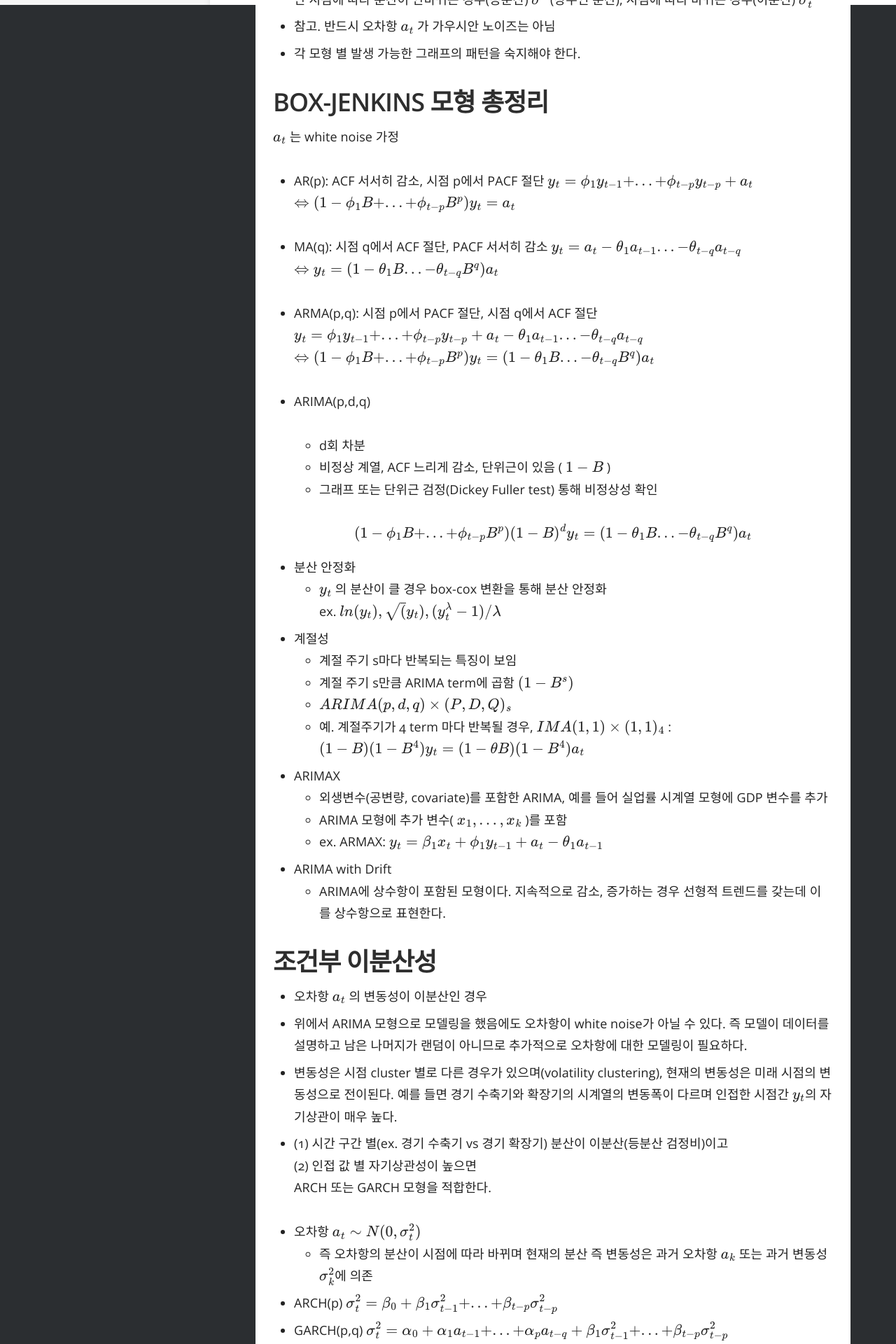
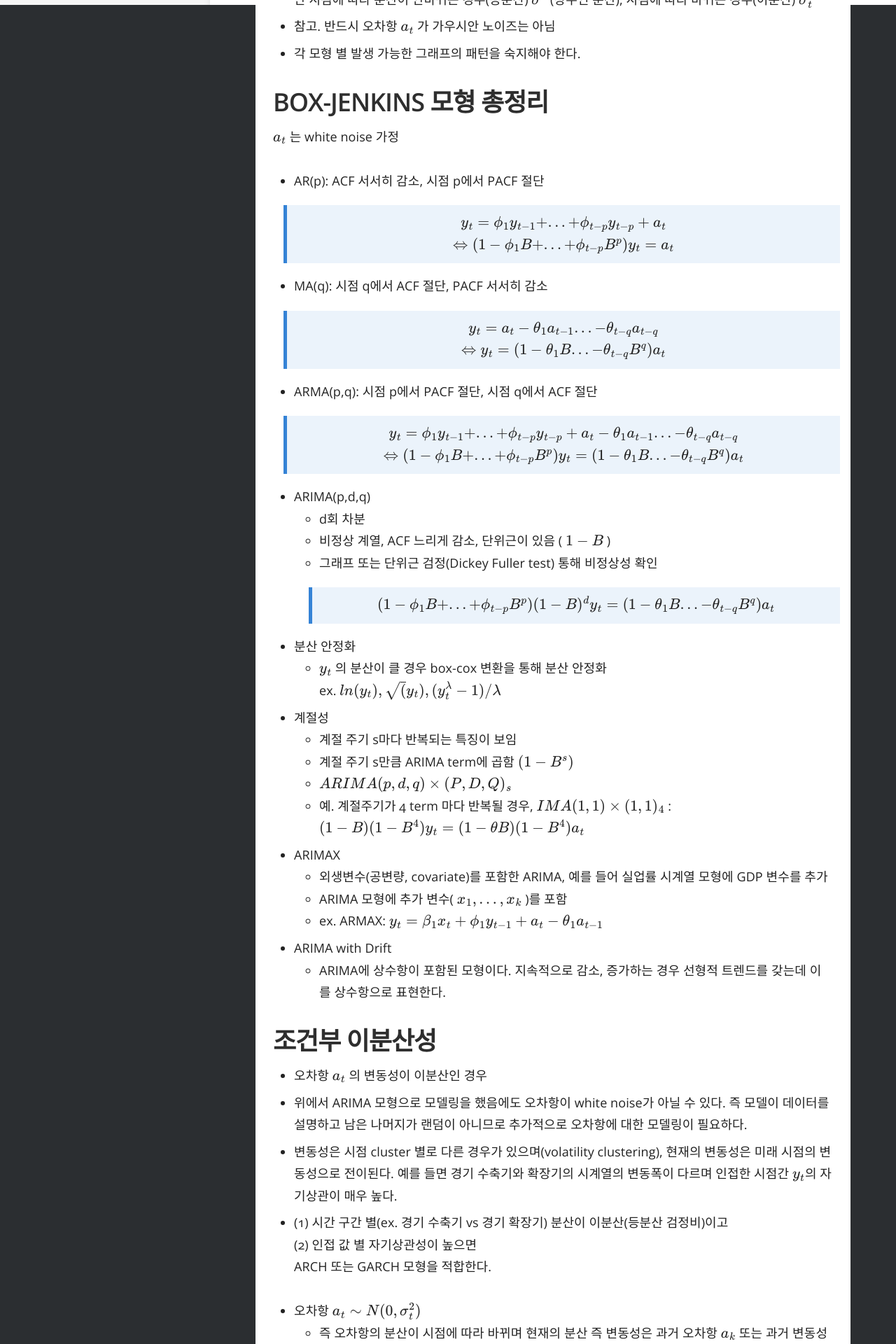
Before and after one commit to yrk3434/yrk3434.github.io, a Jekyll site: the page built from _docs/Project/Time Series Analysis_P.md, in a window 1280 px wide. Shown: the part 893-2813 px from the top of the page at 70% size. Built offline with Jekyll 4.4.1, drawn with Linux system fonts in a browser that asks for light colours; formulas are drawn with MathJax 3.

```diff
--- a/_docs/Project/Time Series Analysis_P.md
+++ b/_docs/Project/Time Series Analysis_P.md
@@ -32,24 +32,22 @@ comments: true
 $a_t$ 는 white noise 가정
 
 - AR(p): ACF 서서히 감소, 시점 p에서 PACF 절단
-$$y_t = \phi_1 y_{t-1} + ... + \phi_{t-p} y_{t-p} + a_t $$
-$$ \Leftrightarrow  (1-\phi_1 B + ... + \phi_{t-p} B^p)y_t = a_t $$
+> <center> $ y_t = \phi_1 y_{t-1} + ... + \phi_{t-p} y_{t-p} + a_t $ </center>
+> <center> $ \Leftrightarrow  (1-\phi_1 B + ... + \phi_{t-p} B^p)y_t = a_t $ </center>
 
 - MA(q): 시점 q에서 ACF 절단, PACF 서서히 감소
-$$ y_t = a_t - \theta_1 a_{t-1}...-\theta_{t-q} a_{t-q} $$
-$$ \Leftrightarrow y_t = (1-\theta_1 B...-\theta_{t-q} B^q )a_t  $$
+> <center> $ y_t = a_t - \theta_1 a_{t-1}...-\theta_{t-q} a_{t-q} $ </center>
+> <center> $ \Leftrightarrow y_t = (1-\theta_1 B...-\theta_{t-q} B^q )a_t $ </center>
 
 - ARMA(p,q): 시점 p에서 PACF 절단, 시점 q에서 ACF 절단
-$$y_t = \phi_1 y_{t-1} + ... + \phi_{t-p} y_{t-p} + a_t - \theta_1 a_{t-1}...-\theta_{t-q} a_{t-q}  $$
-$$ \Leftrightarrow (1-\phi_1 B + ... + \phi_{t-p} B^p)y_t =
-(1-\theta_1 B...-\theta_{t-q} B^q )a_t $$
+> <center> $ y_t = \phi_1 y_{t-1} + ... + \phi_{t-p} y_{t-p} + a_t - \theta_1 a_{t-1}...-\theta_{t-q} a_{t-q} $ </center>
+> <center> $ \Leftrightarrow (1-\phi_1 B + ... + \phi_{t-p} B^p)y_t = (1-\theta_1 B...-\theta_{t-q} B^q )a_t $ </center>
 
 - ARIMA(p,d,q)
   - d회 차분
   - 비정상 계열, ACF 느리게 감소, 단위근이 있음 ( $1-B$ )
   - 그래프 또는 단위근 검정(Dickey Fuller test) 통해 비정상성 확인
-
-$$ (1-\phi_1 B + ... + \phi_{t-p} B^p)(1-B)^d y_t = (1-\theta_1 B...-\theta_{t-q} B^q )a_t $$
+> <center> $ (1-\phi_1 B + ... + \phi_{t-p} B^p)(1-B)^d y_t = (1-\theta_1 B...-\theta_{t-q} B^q )a_t $ </center>
 
 - 분산 안정화
   - $ y_t $ 의 분산이 클 경우 box-cox 변환을 통해 분산 안정화 <br/>
@@ -79,9 +77,11 @@ $$ (1-\phi_1 B + ... + \phi_{t-p} B^p)(1-B)^d y_t = (1-\theta_1 B...-\theta_{t-q
 - 오차항 $ a_t \sim N(0, \sigma_t^2) $
   -  즉 오차항의 분산이 시점에 따라 바뀌며 현재의 분산 즉 변동성은 과거 오차항 $ a_k $ 또는 과거 변동성 $ \sigma^2_k $에 의존
 - ARCH(p)
-$$ \sigma^2_t =  \beta_0+\beta_1 \sigma^2_{t-1}+...+ \beta_{t-p} \sigma^2_{t-p} $$
+> <center> $ \sigma^2_t =  \beta_0+\beta_1 \sigma^2_{t-1}+...+ \beta_{t-p} \sigma^2_{t-p}  $ </center>
+
 - GARCH(p,q)
-$$ \sigma^2_t =  \alpha_0 + \alpha_1 a_{t-1} + ... +  \alpha_p a_{t-q} +  \beta_1 \sigma^2_{t-1}+...+ \beta_{t-p} \sigma^2_{t-p} $$
+> <center> $  \sigma^2_t =  \alpha_0 + \alpha_1 a_{t-1} + ... +  \alpha_p a_{t-q} +  \beta_1 \sigma^2_{t-1}+...+ \beta_{t-p} \sigma^2_{t-p}  $ </center>
+
 - ex. GARCH(1,1): $ \sigma_t^2 = \alpha_0 + \alpha_1 a_{t-1}^2 + \beta_1 \sigma_{t-1}^2   $
 
 - 추가. 변동성 모형의 계수의 크기를 제한하거나(EGARCH) 양수의 shock이나 음수의 shock을 다르게 모델링(QGARCH)하는 등 다양한 옵션에 따라 여러 종류의 GARCH 모형이 있다.
```
